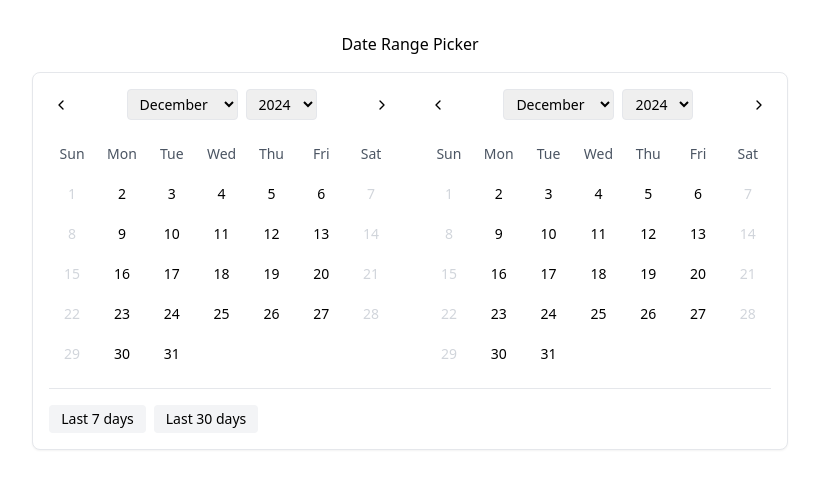
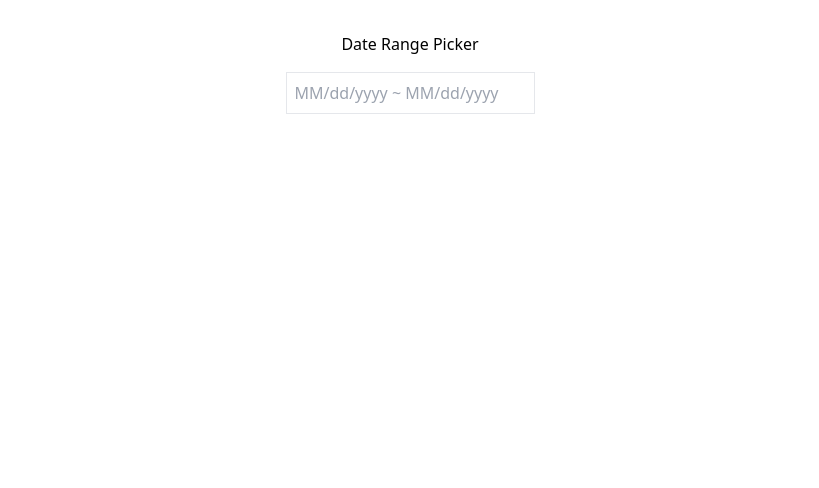
Before and after one commit to Ishagoyal/date-range-picker, a React (Vite) app: page / in a window 1280 px wide. Shown: the top 488 px of the page, without its empty margins (230-1049 px from the left). Built offline with nearby package versions, Linux system fonts and the light colour scheme.

Commit message:
Date range input picker component and its functionlity

```diff
--- a/src/components/DateRangePicker.tsx
+++ b/src/components/DateRangePicker.tsx
@@ -18,8 +18,9 @@ const DateRangePicker: React.FC<DateRangePickerProps> = ({
   });
   const [endMonth, setEndMonth] = useState(() => {
     const now = new Date();
-    return new Date(now.getFullYear(), now.getMonth(), 1);
+    return new Date(now.getFullYear(), now.getMonth() + 1, 1);
   });
+  const [isPickerVisible, setIsPickerVisible] = useState(false);
 
   useEffect(() => {
     if (startDate && endDate && onChange) {
@@ -66,6 +67,15 @@ const DateRangePicker: React.FC<DateRangePickerProps> = ({
     return days;
   };
 
+  const formatDate = (date: Date | null): string =>
+    date
+      ? date.toLocaleDateString("en-US", {
+          year: "numeric",
+          month: "2-digit",
+          day: "2-digit",
+        })
+      : "";
+
   const isWeekend = (date: Date): boolean => {
     const day = date.getDay();
     return day === 0 || day === 6;
@@ -90,15 +100,37 @@ const DateRangePicker: React.FC<DateRangePickerProps> = ({
   };
 
   const handleMonthChange = (calendar: "start" | "end", month: number) => {
-    const setMonth = calendar === "start" ? setStartMonth : setEndMonth;
-    const currentMonth = calendar === "start" ? startMonth : endMonth;
-    setMonth(new Date(currentMonth.getFullYear(), month, 1));
+    if (calendar === "start") {
+      const updatedStartMonth = new Date(startMonth.getFullYear(), month, 1);
+      setStartMonth(updatedStartMonth);
+
+      // Ensure endMonth is always at least one month ahead
+      if (updatedStartMonth >= endMonth) {
+        setEndMonth(new Date(updatedStartMonth.getFullYear(), month + 1, 1));
+      }
+    } else {
+      setEndMonth(new Date(endMonth.getFullYear(), month, 1));
+    }
   };
 
   const handleYearChange = (calendar: "start" | "end", year: number) => {
-    const setMonth = calendar === "start" ? setStartMonth : setEndMonth;
-    const currentMonth = calendar === "start" ? startMonth : endMonth;
-    setMonth(new Date(year, currentMonth.getMonth(), 1));
+    if (calendar === "start") {
+      const updatedStartMonth = new Date(year, startMonth.getMonth(), 1);
+      setStartMonth(updatedStartMonth);
+
+      // Ensure endMonth is always at least one month ahead
+      if (updatedStartMonth >= endMonth) {
+        setEndMonth(
+          new Date(
+            updatedStartMonth.getFullYear(),
+            updatedStartMonth.getMonth() + 1,
+            1
+          )
+        );
+      }
+    } else {
+      setEndMonth(new Date(year, endMonth.getMonth(), 1));
+    }
   };
 
   const handleRangeSelect = (range: {
@@ -247,13 +279,26 @@ const DateRangePicker: React.FC<DateRangePickerProps> = ({
   };
 
   return (
-    <div className="p-4 border rounded-lg shadow-sm bg-white">
+    <div className="relative">
+      <input
+        value={
+          startDate && endDate
+            ? `${formatDate(startDate)} ~ ${formatDate(endDate)}`
+            : ""
+        }
+        readOnly
+        onClick={() => setIsPickerVisible((prev) => !prev)}
+        className="border px-2 py-2 w-full cursor-pointer"
+        placeholder={`MM/dd/yyyy ~ MM/dd/yyyy`}
+      />
+      {isPickerVisible && (
+        <div className="absolute p-4 border rounded-lg shadow-sm bg-white">
           <div className="flex gap-8 mb-4">
             {renderCalendar(startMonth, true)}
             {renderCalendar(endMonth, false)}
           </div>
           {predefinedRanges.length > 0 && (
-        <div className="border-t pt-4">
+            <div className="border-t pt-4 flex justify-between">
               <div className="flex gap-2 flex-wrap">
                 {predefinedRanges.map((range, index) => (
                   <button
@@ -265,6 +310,16 @@ const DateRangePicker: React.FC<DateRangePickerProps> = ({
                   </button>
                 ))}
               </div>
+              <div>
+                <button
+                  onClick={() => setIsPickerVisible(false)}
+                  className="px-4 py-2 bg-blue-500 text-white rounded hover:bg-blue-600"
+                >
+                  OK
+                </button>
+              </div>
+            </div>
+          )}
         </div>
       )}
     </div>
```
Lines whose indentation alone changed are shown as unchanged.
